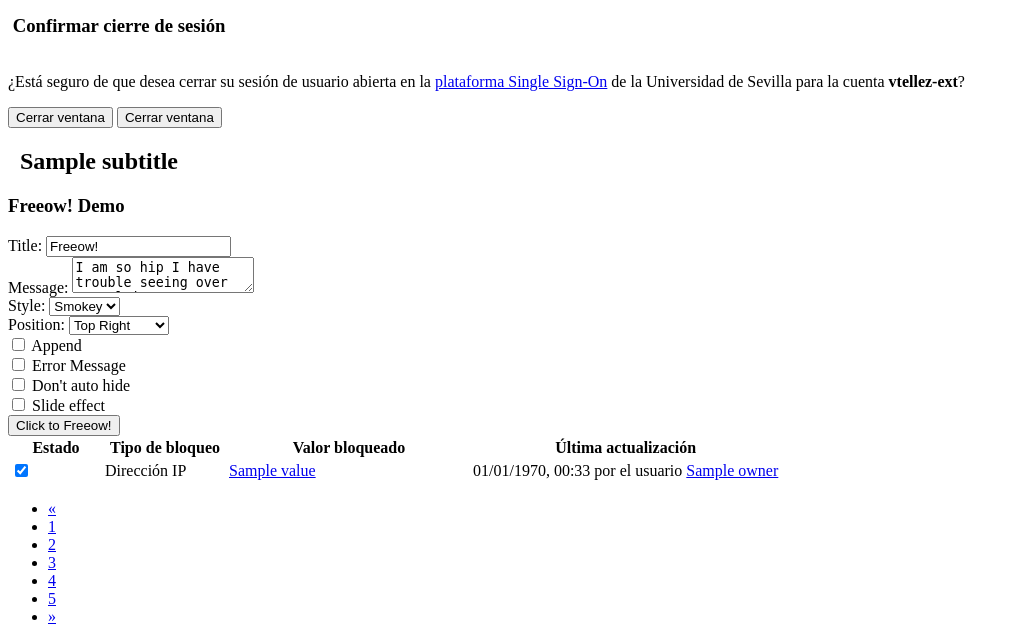
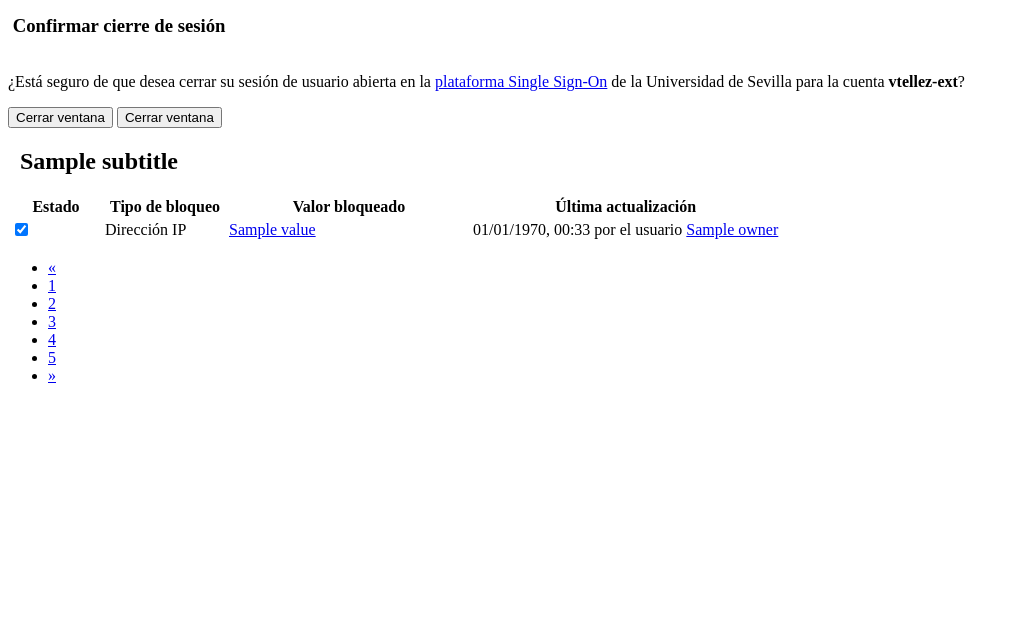
Before and after one commit to vtellez/LockManager, a PHP site: template ci/application/views/list_locks.php in a window 1280 px wide. Shown: the part 227-869 px from the top of the page, without its empty margins (0-1020 px from the left). After the commit the page ends 610 px from the top, so only its background shows below. Run offline with PHP 8.4, Linux system fonts and the light colour scheme; the template is opened without the code that fills it: most values are stand-ins (such as "Sample title", 1, 10 or a date in 2020); data that the repository does not hold is empty.

Commit message:
Freeow notifications working

```diff
--- a/ci/application/views/list_locks.php
+++ b/ci/application/views/list_locks.php
@@ -22,69 +22,10 @@
 -->
 
 
-<div id="freeow-tr" class="freeow freeow-top-right"></div>
-<div id="freeow-br" class="freeow freeow-bottom-right"></div>
+<div id="freeow" class="freeow freeow-top-right"></div>
 
-<div id="demo">
-<div class="fieldset">
-<h3 class="legend">Freeow! Demo</h3>
-
-<div class="form-line">
-<label for="freeow-title">Title:</label>
-<input id="freeow-title" class="text" type="text" value="Freeow!" />
-</div>
-
-<div class="form-line">
-<label for="freeow-message">Message:</label>
-<textarea id="freeow-message">I am so hip I have trouble seeing over my pelvis!</textarea>
-</div>
-
-<div class="form-line">
-<label for="freeow-style">Style:</label>
-<select id="freeow-style">
-	<option value="smokey">Smokey</option>
-	<option value="gray">Gray</option>
-	<option value="osx">OSX</option>
-	<option value="simple">Simple</option>
-</select>
-</div>
-
-<div class="form-line">
-<label for="freeow-style">Position:</label>
-<select id="freeow-position">
-	<option value="#freeow-tr">Top Right</option>
-	<option value="#freeow-br">Bottom Right</option>
-</select>
-</div>
-
-<div class="form-line-check">
-<input id="freeow-append" type="checkbox" value="1" />
-<label for="freeow-append">Append</label>
-</div>
-
-<div class="form-line-check">
-<input id="freeow-error" type="checkbox" value="1" />
-<label for="freeow-error">Error Message</label>
-</div>
-
-<div class="form-line-check">
-<input id="freeow-dontautohide" type="checkbox" value="1" />
-<label for="freeow-dontautohide">Don't auto hide</label>
-</div>
-
-<div class="form-line-check">
-<input id="freeow-slide" type="checkbox" value="1" />
-<label for="freeow-slide">Slide effect</label>
-</div>
-
-<div class="form-line">
-<input id="freeow-show" type="button" value="Click to Freeow!" />
-</div>
-
-<div class="clear"><!-- --></div>
-</div>
-</div>
-
+<script type="text/javascript">
+</script>
 
 <table class="table table-bordered table-striped">
 <thead>
@@ -113,8 +54,12 @@ foreach ($locks->result() as $row)
 
 	<script type="text/javascript">
 		$('#mySwitch<?php echo $row->lock_id; ?>').on('switch-change', function (e, data) {
-		    alert("Hola");
-		});
+		$("#freeow").freeow("Another Title", "One more message", {
+    classes: ["smokey","slide"],
+
+});
+
+});
     </script>
 
         </div>
```
